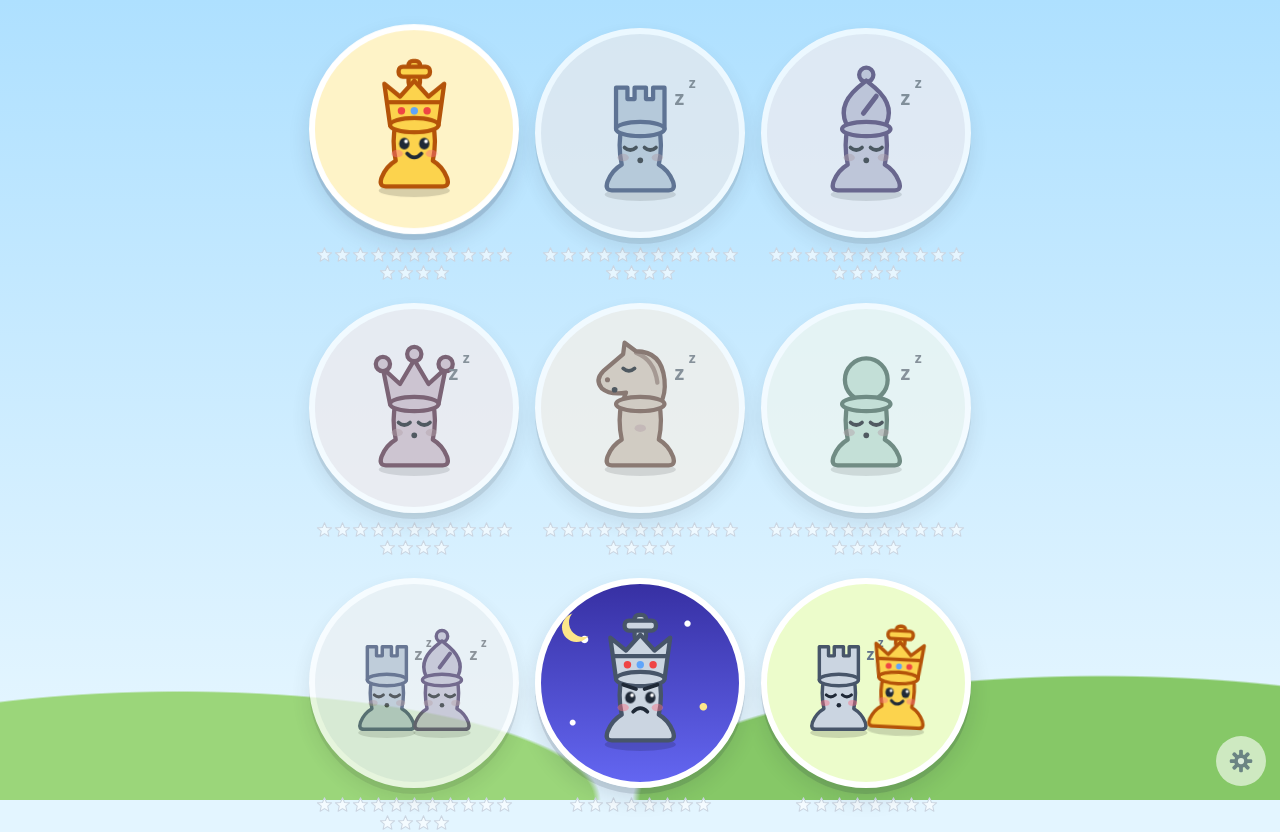
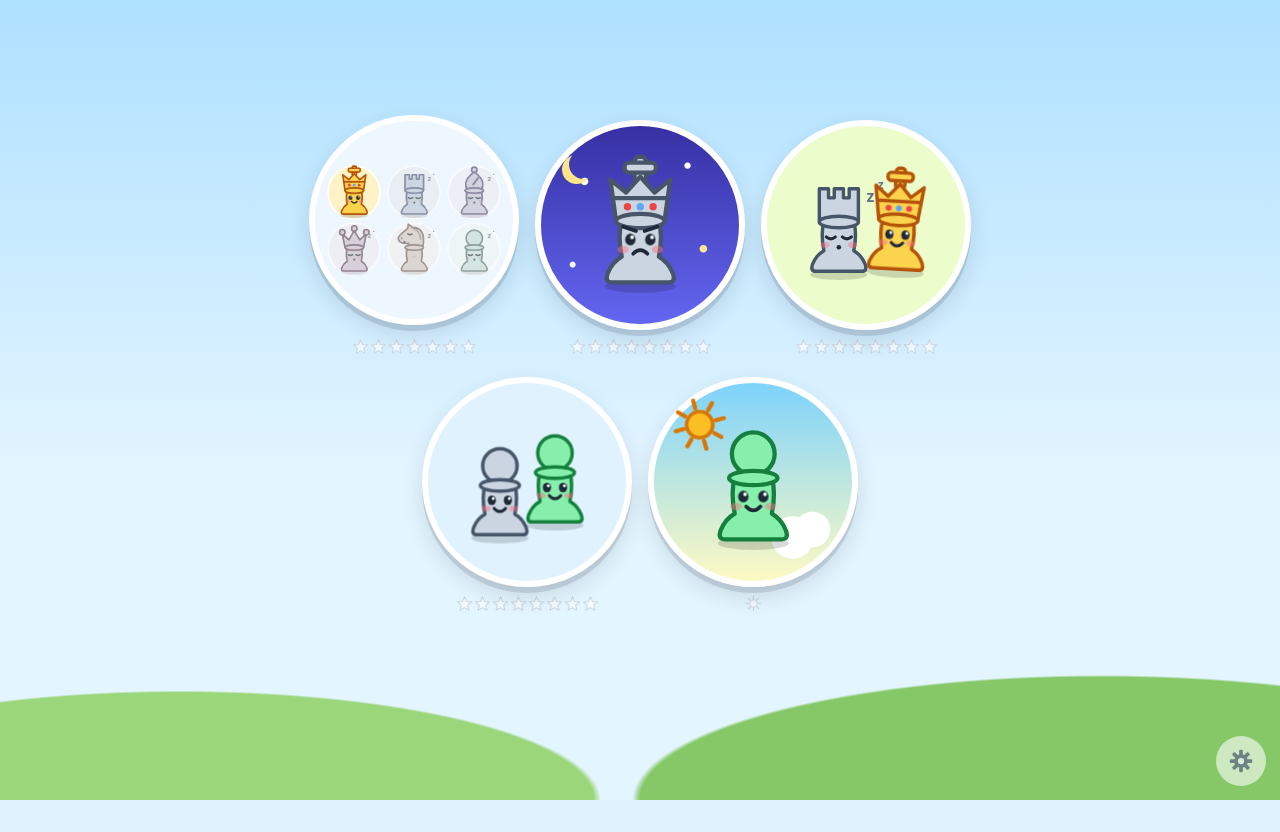
Before and after one commit to sampanes/sensory-chess-motions, a React (Vite) app: page / in a window 1280 px wide. Shown: the top 832 px of the page. After the commit the page ends 800 px from the top, so only its background shows below. Built offline with nearby package versions, Linux system fonts and the light colour scheme.

Commit message:
Friend worlds move into a friends folder on the home screen; pages always revalidate

```diff
--- a/public/sw.js
+++ b/public/sw.js
@@ -45,7 +45,9 @@ self.addEventListener('fetch', (event) => {
   // Every page visit (?p=..., ?maker, plain) is the same single HTML file.
   const key = req.mode === 'navigate' ? ROOT : req;
 
-  const network = fetch(req);
+  // Pages are revalidated with the server every time (a cheap 304 when nothing
+  // changed), so the browser's own 10-minute cache cannot hide a fresh deploy.
+  const network = req.mode === 'navigate' ? fetch(req.url, { cache: 'no-cache', credentials: 'same-origin' }) : fetch(req);
   const update = network.then(async (res) => {
     if (res.ok && res.type === 'basic') {
       const copy = res.clone();
--- a/src/index.css
+++ b/src/index.css
@@ -739,3 +739,37 @@ button:focus-visible, a:focus-visible, select:focus-visible { outline: 4px solid
 .reach.no {
   background: repeating-linear-gradient(-45deg, rgba(71, 85, 105, 0.42) 0 4px, transparent 4px 10px);
 }
+
+/* The friends folder on the home screen (like an app drawer) and the opened drawer. */
+.bubble.folder { background: #eef6ff; }
+.folder-grid {
+  display: grid;
+  grid-template-columns: repeat(3, 1fr);
+  gap: 3%;
+  width: 88%;
+}
+.folder-mini {
+  aspect-ratio: 1;
+  border-radius: 50%;
+  display: grid;
+  place-items: center;
+  box-shadow: inset 0 0 0 2px rgba(255, 255, 255, 0.9);
+  overflow: hidden;
+}
+.folder-mini > svg { width: 100%; height: 100%; }
+.folder-mini.asleep { filter: grayscale(0.8); opacity: 0.6; }
+/* A friend just woke up inside: the folder wiggles to say "look in here!". */
+.bubble.folder.news { animation: folder-news 1.4s ease-in-out infinite; }
+@keyframes folder-news {
+  0%, 60%, 100% { rotate: 0deg; }
+  70% { rotate: -6deg; }
+  80% { rotate: 6deg; }
+  90% { rotate: -3deg; }
+}
+.drawer .topbar { position: relative; z-index: 1; }
+.drawer-grid { animation: drawer-open 0.35s cubic-bezier(.2, .9, .3, 1.2); transform-origin: 50% 20%; }
+@keyframes drawer-open {
+  from { scale: 0.55; opacity: 0; }
+  to { scale: 1; opacity: 1; }
+}
+@media (prefers-reduced-motion: reduce) { .drawer-grid, .bubble.folder.news { animation: none; } }
--- a/src/ui/App.tsx
+++ b/src/ui/App.tsx
@@ -1,5 +1,6 @@
 // Screens are addressed by the URL hash so the phone's back button works:
 //   #/              home
+//   #/friends       the friends folder: every friend world
 //   #/w/rook        a friend's puzzles
 //   #/w/rook/3      puzzle 3 of that friend
 //   #/bed           bedtime puzzles (always open)
@@ -19,7 +20,7 @@ import { StarIcon, SunIcon } from './art.tsx';
 import { BedtimeScreen } from './BedtimeScreen.tsx';
 import { BedtimeWorld } from './BedtimeWorld.tsx';
 import { GrownUps } from './GrownUps.tsx';
-import { Home } from './Home.tsx';
+import { FriendsDrawer, Home } from './Home.tsx';
 import { LAB_LEVELS, LabScreen } from './LabScreen.tsx';
 import { TiptoeScreen } from './TiptoeScreen.tsx';
 import { TiptoeWorld } from './TiptoeWorld.tsx';
@@ -33,6 +34,7 @@ import { SNEAK_MODES, PAWN_MODE, type SneakMode } from './sneakModes.tsx';
 
 type Route =
   | { screen: 'home' }
+  | { screen: 'friends' }
   | { screen: 'world'; wi: number }
   | { screen: 'play'; wi: number; li: number }
   | { screen: 'bedtime' }
@@ -44,6 +46,7 @@ type Route =
 
 function parseHash(hash: string): Route {
   if (hash === '#/today') return { screen: 'today' };
+  if (hash === '#/friends') return { screen: 'friends' };
   const sneak = /^#\/(tiptoe|pawn)(?:\/(\d+))?$/.exec(hash);
   if (sneak) {
     const mode = SNEAK_MODES[sneak[1] as 'tiptoe' | 'pawn'];
@@ -145,7 +148,7 @@ export function App() {
     return <TodayLevel progress={progress.done} onDone={(id) => update((p) => markDone(p, id))} />;
   }
 
-  if (route.screen !== 'home') {
+  if (route.screen === 'world' || route.screen === 'play') {
     const world = WORLDS[route.wi];
     if (needsFriendIntro(progress, world.id, WORLD_LEVEL_IDS[route.wi])) {
       return (
@@ -153,7 +156,7 @@ export function App() {
           key={world.id}
           world={world}
           onMet={() => update((p) => markWorldMet(p, world.id))}
-          onHome={() => go('#/')}
+          onHome={() => go('#/friends')}
         />
       );
     }
@@ -171,16 +174,20 @@ export function App() {
         worldIndex={route.wi}
         progress={progress}
         onPlay={(li) => go(`#/w/${w.id}/${li + 1}`)}
-        onHome={() => go('#/')}
+        onHome={() => go('#/friends')}
       />
     );
+  }
+
+  if (route.screen === 'friends') {
+    return <FriendsDrawer progress={progress} onOpenWorld={(id) => go(`#/w/${id}`)} onHome={() => go('#/')} />;
   }
 
   return (
     <>
       <Home
         progress={progress}
-        onOpenWorld={(id) => go(`#/w/${id}`)}
+        onFriends={() => go('#/friends')}
         onBedtime={() => go('#/bed')}
         onToday={() => go('#/today')}
         onTiptoe={() => go('#/tiptoe')}
@@ -211,7 +218,7 @@ function Level({ wi, li, progress, onDone }: { wi: number; li: number; progress:
       eagerHint={li === 0}
       dots={dots}
       onWin={() => onDone(level.id)}
-      onNext={() => go(last ? '#/' : `#/w/${world.id}/${li + 2}`, true)}
+      onNext={() => go(last ? '#/friends' : `#/w/${world.id}/${li + 2}`, true)}
       onHome={() => go(`#/w/${world.id}`)}
     />
   );
--- a/src/ui/Home.tsx
+++ b/src/ui/Home.tsx
@@ -4,45 +4,106 @@ import { PAWN_LEVELS, PAWN_SKY } from '../content/pawnwalk.ts';
 import { TIPTOE_LEVELS, TIPTOE_SKY } from '../content/tiptoe.ts';
 import { WORLDS, type World } from '../content/worlds.ts';
 import { doneCount, isWorldOpen, needsFriendIntro, type Progress } from '../core/progress.ts';
-import { FriendArt, GearIcon, GRUMPY, StarIcon, SunIcon } from './art.tsx';
+import { FriendArt, GearIcon, GRUMPY, HomeIcon, StarIcon, SunIcon } from './art.tsx';
 import { sfx, wakeAudio } from './sound.ts';
 import { today, type Today } from './today.ts';
 import { WORLD_LEVEL_IDS } from './useProgress.ts';
 
-export function Home({ progress, onOpenWorld, onBedtime, onToday, onTiptoe, onPawn, onGrownUps }: {
+/** Which friend worlds are open, which one says "me next!", and which just woke up. */
+function worldStates(progress: Progress) {
+  const open = WORLDS.map((_, wi) => isWorldOpen(progress, WORLD_LEVEL_IDS, wi));
+  // The friend waiting to be played with bounces to say "me next!".
+  const suggested = WORLDS.findIndex((w, wi) => open[wi] && doneCount(progress, WORLD_LEVEL_IDS[wi]) < w.levels.length);
+  const waking = WORLDS.map(
+    (w, wi) => wi > 0 && open[wi] && !progress.unlockAll && needsFriendIntro(progress, w.id, WORLD_LEVEL_IDS[wi]),
+  );
+  return { open, suggested, waking };
+}
+
+export function Home({ progress, onFriends, onBedtime, onToday, onTiptoe, onPawn, onGrownUps }: {
   progress: Progress;
-  onOpenWorld: (worldId: string) => void;
+  onFriends: () => void;
   onBedtime: () => void;
   onToday: () => void;
   onTiptoe: () => void;
   onPawn: () => void;
   onGrownUps: () => void;
 }) {
-  const open = WORLDS.map((_, wi) => isWorldOpen(progress, WORLD_LEVEL_IDS, wi));
-  // The friend waiting to be played with bounces to say "me next!".
-  const suggested = WORLDS.findIndex((w, wi) => open[wi] && doneCount(progress, WORLD_LEVEL_IDS[wi]) < w.levels.length);
-
   return (
     <div className="screen home">
       <div className="hills" aria-hidden="true" />
       <div className="world-grid">
+        <FriendsFolder progress={progress} onOpen={onFriends} />
+        <BedtimeBubble done={BEDTIME_LEVELS.filter((l) => progress.done.includes(l.id)).length} onOpen={onBedtime} />
+        <TiptoeBubble done={TIPTOE_LEVELS.filter((l) => progress.done.includes(l.id)).length} onOpen={onTiptoe} />
+        <PawnBubble done={PAWN_LEVELS.filter((l) => progress.done.includes(l.id)).length} onOpen={onPawn} />
+        <TodayBubble progress={progress} onOpen={onToday} />
+      </div>
+      <HoldButton onHeld={onGrownUps} />
+    </div>
+  );
+}
+
+/**
+ * The friends folder (like an app drawer): one bubble holding a tiny face for
+ * every friend, sleepy until that friend's world opens. Tapping it opens the
+ * drawer with every friend world.
+ */
+function FriendsFolder({ progress, onOpen }: { progress: Progress; onOpen: () => void }) {
+  const { open, suggested, waking } = worldStates(progress);
+  const news = waking.some(Boolean);
+  const finished = WORLDS.map((w, wi) => doneCount(progress, WORLD_LEVEL_IDS[wi]) >= w.levels.length);
+  return (
+    <button
+      className={`world-bubble ${suggested >= 0 || news ? 'suggest' : ''}`}
+      onClick={() => { wakeAudio(); sfx.select('king'); onOpen(); }}
+      aria-label="Friends"
+    >
+      <div className={`bubble folder ${news ? 'news' : ''}`}>
+        <div className="folder-grid">
+          {WORLDS.slice(0, 6).map((w, wi) => (
+            <div key={w.id} className={`folder-mini ${open[wi] && !waking[wi] ? '' : 'asleep'}`} style={{ background: w.sky }}>
+              <FriendArt kind={w.faces[0]} mood={open[wi] && !waking[wi] ? 'happy' : 'sleepy'} className="fill" />
+            </div>
+          ))}
+        </div>
+      </div>
+      <div className="bubble-stars">
+        {WORLDS.map((w, wi) => <StarIcon key={w.id} filled={finished[wi]} className="mini-star" />)}
+      </div>
+    </button>
+  );
+}
+
+/** The opened friends folder: every friend world, and the way back home. */
+export function FriendsDrawer({ progress, onOpenWorld, onHome }: {
+  progress: Progress;
+  onOpenWorld: (worldId: string) => void;
+  onHome: () => void;
+}) {
+  const { open, suggested, waking } = worldStates(progress);
+  return (
+    <div className="screen home drawer">
+      <div className="hills" aria-hidden="true" />
+      <div className="topbar">
+        <button className="round-btn" onClick={() => { sfx.tap(); onHome(); }} aria-label="Home">
+          <HomeIcon className="icon" />
+        </button>
+        <div className="round-btn-spacer" />
+      </div>
+      <div className="world-grid drawer-grid">
         {WORLDS.map((w, wi) => (
           <WorldBubble
             key={w.id}
             world={w}
             open={open[wi]}
             bounce={wi === suggested}
-            waking={wi > 0 && open[wi] && !progress.unlockAll && needsFriendIntro(progress, w.id, WORLD_LEVEL_IDS[wi])}
+            waking={waking[wi]}
             done={doneCount(progress, WORLD_LEVEL_IDS[wi])}
             onOpen={() => onOpenWorld(w.id)}
           />
         ))}
-        <BedtimeBubble done={BEDTIME_LEVELS.filter((l) => progress.done.includes(l.id)).length} onOpen={onBedtime} />
-        <TiptoeBubble done={TIPTOE_LEVELS.filter((l) => progress.done.includes(l.id)).length} onOpen={onTiptoe} />
-        <PawnBubble done={PAWN_LEVELS.filter((l) => progress.done.includes(l.id)).length} onOpen={onPawn} />
-        <TodayBubble progress={progress} onOpen={onToday} />
       </div>
-      <HoldButton onHeld={onGrownUps} />
     </div>
   );
 }
```
Also changed, not shown: 2 other files (tests, documents, lock files or other folders).
